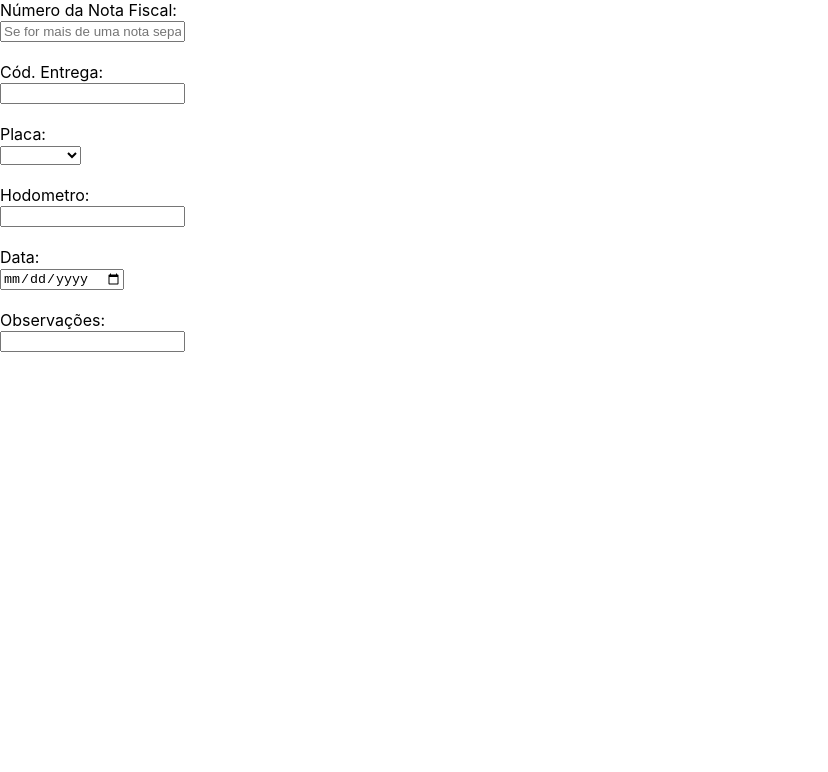
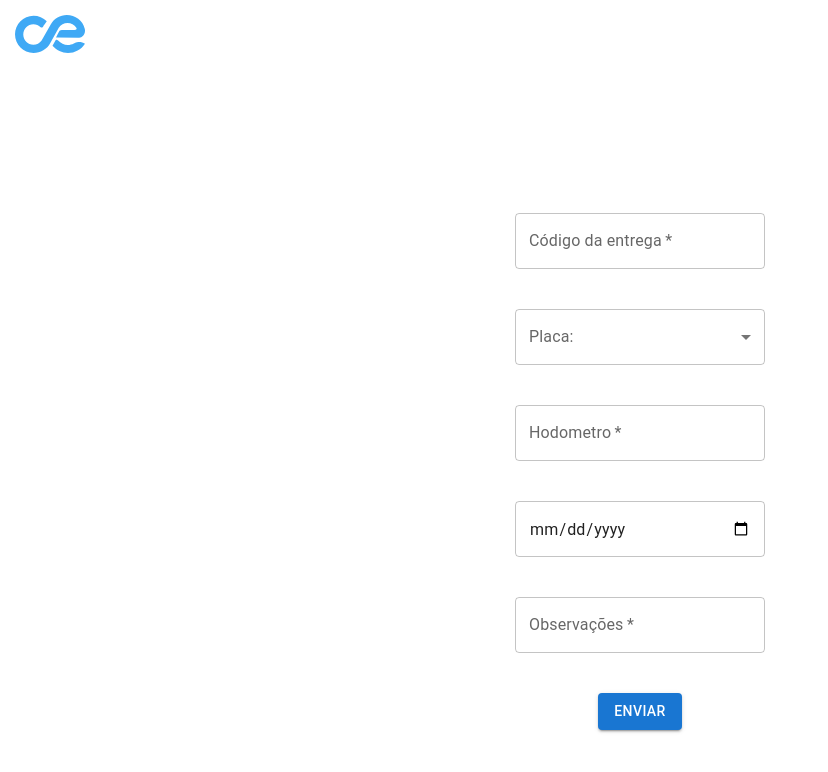
Before and after one commit to andersonguestart098/TRACKING-PLOOMES, a Next.js app: page /forms/retorno in a window 1280 px wide. Shown: the top 772 px of the page, without its empty margins (0-828 px from the left). Built offline with nearby package versions, Linux system fonts and the light colour scheme.

Commit message:
fix formulario retorno

```diff
--- /dev/null
+++ b/src/controllers/retorno.ts
@@ -0,0 +1,23 @@
+import { ModelRetorno } from '@models/setoresInterface';
+import prisma from '@utils/prismaInstance';
+import { number } from 'zod';
+
+export class retornoController {
+
+    constructor(
+        private data: ModelRetorno
+    ){}
+
+    async execute() {
+        await prisma.retorno.create({
+            data: {
+                codigoEntrega: Number(this.data.codigoEntrega),
+                placa: this.data.placa,
+                hodometro: Number(this.data.hodometro),
+                data: this.data.data,
+                obs: this.data.obs
+
+            }
+        })
+    }
+}
--- a/src/pages/api/methodsdatabase/create.ts
+++ b/src/pages/api/methodsdatabase/create.ts
@@ -3,6 +3,7 @@ import { CanhotoController } from "@controllers/setores/canhoto"
 import { FinanceiroController } from "@controllers/setores/financeiro"
 import { SaidaController } from "@controllers/setores/saida"
 import { confirmacaoEntregaController } from "@controllers/confirmacaoEntrega"
+import { retornoController } from "~/controllers/retorno"
 
 
 export default async function handler(req: NextApiRequest, res: NextApiResponse) {
@@ -35,6 +36,11 @@ export default async function handler(req: NextApiRequest, res: NextApiResponse)
             res.status(201).send({result: "criado dado em saida"})
         break;
 
+        case "retorno":
+            await new retornoController(req.body).execute()
+            res.status(201).send({result: "criado dado em retorno"})
+        break;
+
         default:
             res.status(400).send({result: "Setor não reconhecido ou não informado"})
         break;
--- a/src/pages/forms/retorno.tsx
+++ b/src/pages/forms/retorno.tsx
@@ -1,52 +1,85 @@
+import { Button, InputLabel, MenuItem, Select, TextareaAutosize, TextField } from '@mui/material'
 import React from 'react'
+import { useForm } from "react-hook-form";
+import { sendThisToDatabase } from '@services/sendData';
+import { ModelRetorno } from '@models/setoresInterface';
+import CustomSelect_Widget from '@components/customSelect_widget';
 
 type Props = {}
 
 const retorno = (props: Props) => {
+  const { register, handleSubmit, getValues, reset, formState: { errors } } = useForm()
+
+  function onSubmit(e: any) {
+    const dadosRetorno: ModelRetorno = {
+      codigoEntrega: e.codigoEntrega,
+      placa: e.placa,
+      hodometro: e.hodometro,
+      data: e.data,
+      obs: e.obs,
+      setor: "retorno"
+    }
+    sendThisToDatabase("/api/methodsdatabase/create", dadosRetorno)
+  }
+
   return (
-        <div>
-            <label for="numeronf" class="col-form-label">Número da Nota Fiscal:</label><br/>
-            <input type="text" placeholder="Se for mais de uma nota separe por virgula..."/>
-            <br/><br/>
-              <label for="codentrega" class="col-form-label">Cód. Entrega:                 </label>
-              <br/>
-            <input type="text"  name="codentrega"/>
-            <br/><br/>
-          <label for="placa" class="col-form-label">Placa: </label>
-              <br/>
-          <select name="placa" id="placa">
-            <option value=" "> </option>
-            <option value="IWC5261">IWC5261</option>
-            <option value="IZT1E84">IZT1E84</option>
-            <option value="IWW7921">IWW7921</option>
-            <option value="IVO1603">IVO1603</option>
-            <option value="AZI2E30">AZI2E30</option>
-            <option value="ITA7784">ITA7784</option>
-            <option value="IUT9476">IUT9476</option>
-            <option value="IST6840">IST6840</option>
-            <option value="IVP0G05">IVP0G05</option>
-            <option value="JBD9H36">JBD9H36</option>
-            <option value="IXH8706">IXH8706</option>
-          </select>
-              <br/>
+    <div>
+      <img src="/logoce (2).svg" style={{width: 70, marginLeft: 15, marginTop: 15}} />
+      <form
+      onSubmit={handleSubmit(onSubmit)}
+      style={{display: "flex", flexDirection: "column", alignItems: "center", justifyContent: "center", height: "100vh", marginTop: 15}}>
+              <TextField
+              {...register("codigoEntrega")}
+              sx={{width: 250}}
+              type="number" required
+              id="codigoEntrega" label="Código da entrega"
+              variant="outlined" />
+              <br/><br/>
+              <CustomSelect_Widget
+               labelText={'Placa:'}
+               register={register("placa")}
+               itens={[
+                {value: "YW7921", visualValue: "YW7921"},
+                {value: "IWC5261", visualValue: "IWC5261"},
+                {value: "JBD7E59", visualValue: "JBD7E59"},
+                {value: "IZT1E84", visualValue: "IZT1E84"},
+                {value: "IWW7921", visualValue: "IWW7921"},
+                {value: "IVO1603", visualValue: "IVO1603"},
+                {value: "AZI2E30", visualValue: "AZI2E30"},
+                {value: "ITA7784", visualValue: "ITA7784"},
+                {value: "IUT9476", visualValue: "IUT9476"},
+                {value: "IST6840", visualValue: "IST6840"},
+                {value: "IVP0G05", visualValue: "IVP0G05"},
+                {value: "JBD9H36", visualValue: "JBD9H36"},
+                {value: "IXH8706", visualValue: "IXH8706"}
+               ]}
+               />
+              <br/><br/>
+              <TextField
+              {...register("hodometro")}
+              sx={{width: 250}}
+              type="text" required
+              id="hodometro" label="Hodometro"
+              variant="outlined" />
+              <br/><br/>
+              <TextField
+              {...register("data")}
+              sx={{width: 250}}
+              type="date" required
+              id="data" label=""
+              variant="outlined" />
+              <br/><br/>
+                  <TextField
+                  {...register("obs")}
+                  sx={{width: 250}}
+                  type="text" required
+                  id="obs" label="Observações"
+                  variant="outlined" />
+                  <br/><br/>
 
-            <br/>
-            <label for="hodometro" class="col-form-label">Hodometro:</label>
-            <br/>
-            <input type="text"  name="hodometro"/>
-            <br/>
-            <br/>
-            <label for="data" >Data:</label>
-            <br/>
-            <input type="date"  name="data"/>
-            <br/><br/>
-            <label for="obs" >Observações:</label>
-            <br/>
-            <input type="text"  name="obs"/>
-            <br/>
-
-
-        </div>
+              <Button type="submit" variant="contained">Enviar</Button>
+          </form>
+    </div>
   )
 }
 
```
Also changed, not shown: src/pages/forms/financeiro.tsx (+18 -3 lines).
